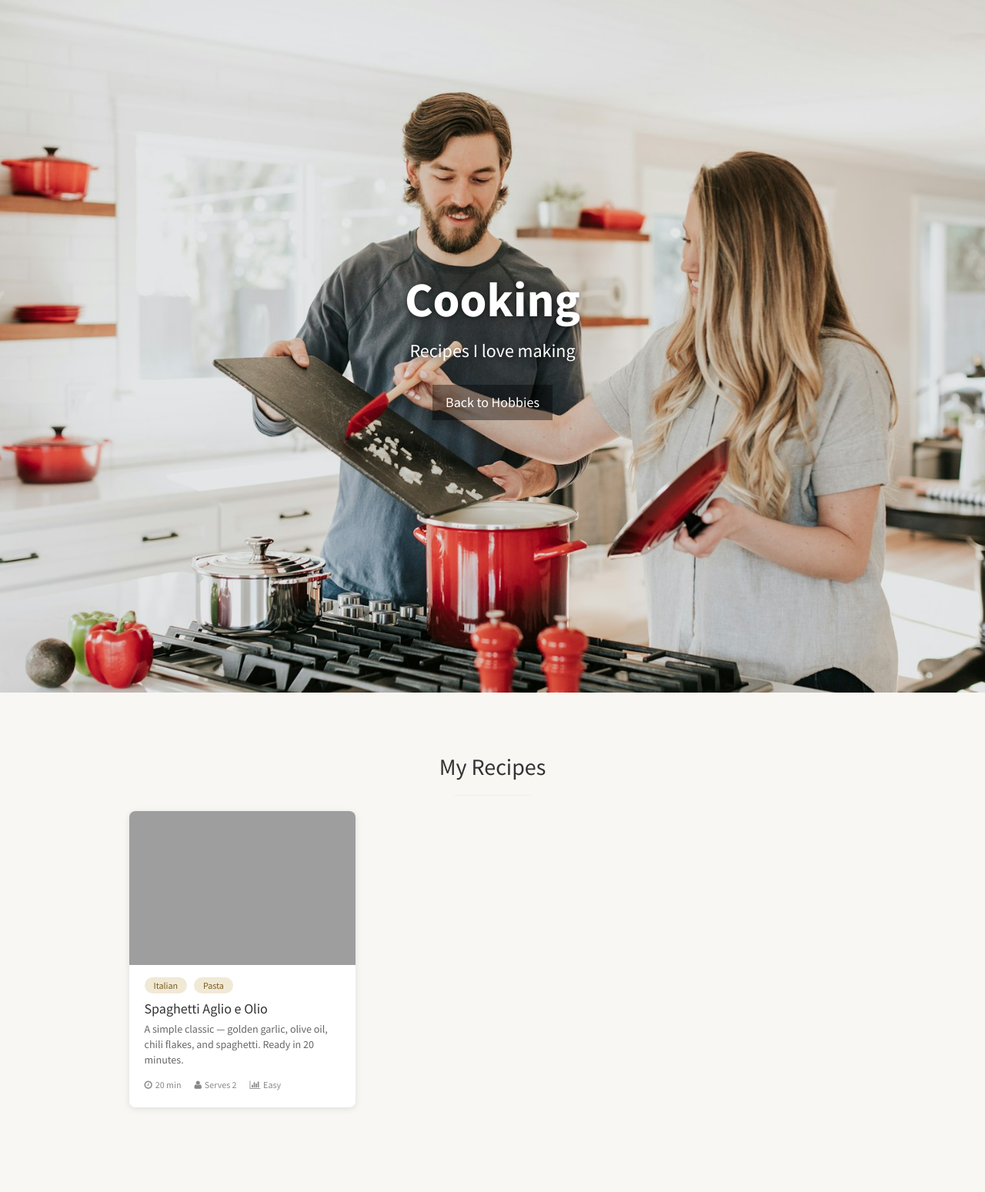
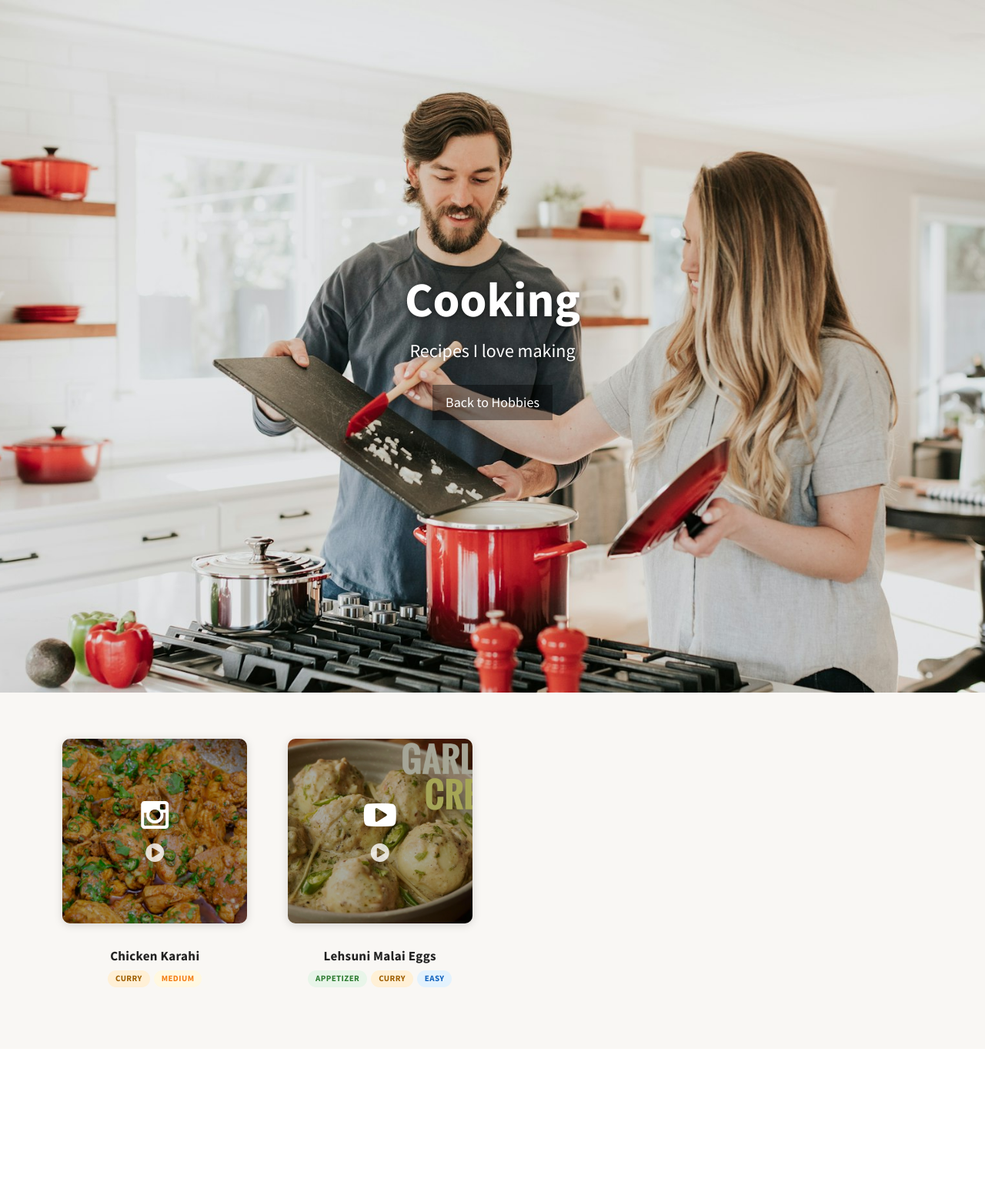
Before and after one commit to HotSushi/hotsushi.github.io, a Jekyll site: the page built from cooking.md, in a window 1280 px wide. Shown: the whole page at 77% size. Built offline with Jekyll 4.4.1, drawn with Linux system fonts in a browser that asks for light colours; after the commit the page ends 1363 px from its top, so only the background shows below that; grey boxes are pictures that could not be loaded.

Commit message:
Add cooking page with Instagram/YouTube reels, tags, and /add-cooking skill
Co-Authored-By: Claude Sonnet 4.6 <noreply@anthropic.com>

```diff
--- a/_config.yml
+++ b/_config.yml
@@ -32,6 +32,11 @@ header_pages:
   - hobbies.md
   - timeline.md
 
+collections:
+  reels:
+    output: true
+    permalink: /cooking/reels/:name/
+
 # Build settings
 markdown: kramdown
 theme: minima
--- a/_includes/timelines/cooking.html
+++ b/_includes/timelines/cooking.html
@@ -9,89 +9,106 @@
     <link href="/assets/hobbies/font-awesome/css/font-awesome.min.css" rel="stylesheet" type="text/css">
     <link href="http://fonts.googleapis.com/css?family=Source+Sans+Pro:300,400,700,300italic,400italic,700italic" rel="stylesheet" type="text/css">
     <style>
-        .recipe-card {
-            cursor: pointer;
-            transition: transform 0.2s, box-shadow 0.2s;
-            margin-bottom: 30px;
-            border-radius: 8px;
-            overflow: hidden;
-            background: #fff;
-            box-shadow: 0 2px 8px rgba(0,0,0,0.10);
-        }
-        .recipe-card:hover {
-            transform: translateY(-4px);
-            box-shadow: 0 8px 24px rgba(0,0,0,0.15);
-        }
-        .recipe-card img {
-            width: 100%;
-            height: 200px;
-            object-fit: cover;
-        }
-        .recipe-card-body {
-            padding: 16px 20px 20px;
-        }
-        .recipe-card-body h4 {
-            margin-top: 0;
-            margin-bottom: 6px;
-        }
-        .recipe-card-body p {
-            color: #666;
-            font-size: 14px;
-            margin-bottom: 12px;
-        }
-        .recipe-meta span {
-            font-size: 12px;
-            color: #888;
-            margin-right: 14px;
-        }
-        .recipe-meta i {
-            margin-right: 4px;
+        .header .text-vertical-center h1,
+        .header .text-vertical-center h3 {
+            color: #fff;
+            text-shadow: 0 2px 8px rgba(0,0,0,0.6);
         }
         .recipes-section {
             background: #f9f7f4;
             padding: 60px 0 80px;
         }
-        .modal-recipe-img {
+        .reel-tile {
+            display: block;
+            text-decoration: none;
+            margin: 0 auto 30px;
+            border-radius: 10px;
+            overflow: hidden;
             width: 100%;
-            max-height: 300px;
-            object-fit: cover;
-            border-radius: 6px;
-            margin-bottom: 20px;
+            max-width: 240px;
+            aspect-ratio: 1 / 1;
+            position: relative;
+            box-shadow: 0 2px 12px rgba(0,0,0,0.15);
+            transition: transform 0.2s, box-shadow 0.2s;
         }
-        .modal-body h5 {
-            margin-top: 20px;
-            margin-bottom: 8px;
-            font-weight: 700;
-            font-size: 15px;
-            text-transform: uppercase;
-            letter-spacing: 0.5px;
-            color: #444;
+        .reel-tile:hover {
+            transform: translateY(-5px);
+            box-shadow: 0 10px 30px rgba(0,0,0,0.22);
         }
-        .modal-body ul {
-            padding-left: 18px;
+        .reel-tile-inner {
+            position: absolute;
+            inset: 0;
+            display: flex;
+            flex-direction: column;
+            align-items: center;
+            justify-content: center;
+            gap: 14px;
         }
-        .modal-body ol {
-            padding-left: 18px;
+        /* thumbnail variant */
+        .reel-tile-inner.has-thumb {
+            background-size: cover;
+            background-position: center;
         }
-        .modal-body li {
-            margin-bottom: 5px;
-            font-size: 14px;
+        .reel-tile-inner.has-thumb::after {
+            content: '';
+            position: absolute;
+            inset: 0;
+            background: rgba(0,0,0,0.35);
         }
-        .header .text-vertical-center h1,
-        .header .text-vertical-center h3 {
+        .reel-tile-inner.has-thumb .platform-icon,
+        .reel-tile-inner.has-thumb .fa-play-circle {
+            position: relative;
+            z-index: 1;
+        }
+        /* platform gradients */
+        .platform-instagram { background: linear-gradient(135deg, #405de6, #5851db, #833ab4, #c13584, #e1306c, #fd1d1d, #f56040, #f77737, #fcaf45, #ffdc80); }
+        .platform-youtube   { background: linear-gradient(135deg, #282828 0%, #ff0000 100%); }
+        .platform-tiktok    { background: linear-gradient(135deg, #010101 0%, #69c9d0 50%, #ee1d52 100%); }
+        .platform-other     { background: linear-gradient(135deg, #2c3e50 0%, #4ca1af 100%); }
+        .platform-icon {
+            font-size: 42px;
             color: #fff;
-            text-shadow: 0 2px 8px rgba(0,0,0,0.6);
+            line-height: 1;
+        }
+        .fa-play-circle {
+            font-size: 28px;
+            color: rgba(255,255,255,0.80);
+        }
+        .reel-title {
+            text-align: center;
+            margin-top: 12px;
+            font-family: 'Source Sans Pro', sans-serif;
+            font-size: 17px;
+            font-weight: 600;
+            color: #222;
+            letter-spacing: 0.3px;
+        }
+        .reel-tags {
+            text-align: center;
+            margin-top: 7px;
+            display: flex;
+            flex-wrap: wrap;
+            justify-content: center;
+            gap: 5px;
         }
         .tag {
             display: inline-block;
-            background: #f0e9d6;
-            color: #7a5c1e;
+            padding: 3px 10px;
             border-radius: 20px;
-            padding: 2px 12px;
-            font-size: 12px;
-            margin-right: 6px;
-            margin-bottom: 10px;
+            font-size: 11px;
+            font-weight: 600;
+            letter-spacing: 0.4px;
+            text-transform: uppercase;
+            font-family: 'Source Sans Pro', sans-serif;
         }
+        /* category tags */
+        .tag-curry     { background: #fff0d6; color: #a05f00; }
+        .tag-appetizer { background: #e8f5e9; color: #2e7d32; }
+        .tag-dessert   { background: #fce4ec; color: #c62828; }
+        /* difficulty tags */
+        .tag-easy   { background: #e3f2fd; color: #1565c0; }
+        .tag-medium { background: #fff8e1; color: #f57f17; }
+        .tag-hard   { background: #fbe9e7; color: #bf360c; }
     </style>
 </head>
 <body>
@@ -108,96 +125,44 @@
     <section class="recipes-section">
         <div class="container">
             <div class="row">
-                <div class="col-lg-10 col-lg-offset-1">
-                    <h2 class="text-center">My Recipes</h2>
-                    <hr class="small">
-                    <div class="row" id="recipe-cards">
-
-                        <!-- Card: Spaghetti Aglio e Olio -->
-                        <div class="col-md-4">
-                            <div class="recipe-card" data-toggle="modal" data-target="#recipeModal"
-                                 data-recipe="aglio-olio">
-                                <img src="https://images.unsplash.com/photo-1621996346565-e3dbc646d9a9?w=600&q=80"
-                                     alt="Spaghetti Aglio e Olio">
-                                <div class="recipe-card-body">
-                                    <span class="tag">Italian</span>
-                                    <span class="tag">Pasta</span>
-                                    <h4>Spaghetti Aglio e Olio</h4>
-                                    <p>A simple classic — golden garlic, olive oil, chili flakes, and spaghetti. Ready in 20 minutes.</p>
-                                    <div class="recipe-meta">
-                                        <span><i class="fa fa-clock-o"></i>20 min</span>
-                                        <span><i class="fa fa-user"></i>Serves 2</span>
-                                        <span><i class="fa fa-bar-chart"></i>Easy</span>
-                                    </div>
-                                </div>
-                            </div>
+                {% for reel in site.reels %}
+                {% assign platform_class = 'platform-other' %}
+                {% assign platform_icon  = 'fa-film' %}
+                {% if reel.platform == 'instagram' %}
+                    {% assign platform_class = 'platform-instagram' %}
+                    {% assign platform_icon  = 'fa-instagram' %}
+                {% elsif reel.platform == 'youtube' %}
+                    {% assign platform_class = 'platform-youtube' %}
+                    {% assign platform_icon  = 'fa-youtube-play' %}
+                {% elsif reel.platform == 'tiktok' %}
+                    {% assign platform_class = 'platform-tiktok' %}
+                    {% assign platform_icon  = 'fa-music' %}
+                {% endif %}
+                <div class="col-xs-6 col-sm-4 col-md-3 text-center">
+                    <a href="{{ reel.url }}" class="reel-tile">
+                        {% if reel.thumbnail %}
+                        <div class="reel-tile-inner has-thumb {{ platform_class }}"
+                             style="background-image: url('{{ reel.thumbnail }}');">
+                        {% else %}
+                        <div class="reel-tile-inner {{ platform_class }}">
+                        {% endif %}
+                            <i class="fa {{ platform_icon }} platform-icon"></i>
+                            <i class="fa fa-play-circle"></i>
                         </div>
-                        <!-- /Card -->
-
+                    </a>
+                    {% if reel.title %}<div class="reel-title">{{ reel.title }}</div>{% endif %}
+                    {% if reel.tags %}
+                    <div class="reel-tags">
+                        {% for tag in reel.tags %}
+                        <span class="tag tag-{{ tag }}">{{ tag }}</span>
+                        {% endfor %}
                     </div>
+                    {% endif %}
                 </div>
+                {% endfor %}
             </div>
         </div>
     </section>
 
-    <!-- Recipe Modal -->
-    <div class="modal fade" id="recipeModal" tabindex="-1" role="dialog">
-        <div class="modal-dialog modal-lg" role="document">
-            <div class="modal-content">
-                <div class="modal-header">
-                    <button type="button" class="close" data-dismiss="modal"><span>&times;</span></button>
-                    <h4 class="modal-title" id="modalTitle"></h4>
-                </div>
-                <div class="modal-body" id="modalBody"></div>
-            </div>
-        </div>
-    </div>
-
-    <script src="/assets/hobbies/js/jquery.js"></script>
-    <script src="/assets/hobbies/js/bootstrap.min.js"></script>
-    <script>
-        var recipes = {
-            "aglio-olio": {
-                title: "Spaghetti Aglio e Olio",
-                image: "https://images.unsplash.com/photo-1621996346565-e3dbc646d9a9?w=900&q=80",
-                tags: ["Italian", "Pasta", "20 min", "Easy"],
-                description: "One of Italy's most beloved pasta dishes — just a handful of pantry staples, but the technique makes all the difference. The key is toasting the garlic low and slow so it turns golden and nutty, never bitter.",
-                ingredients: [
-                    "300g spaghetti",
-                    "6 cloves garlic, thinly sliced",
-                    "80ml extra-virgin olive oil",
-                    "1 tsp red chili flakes (adjust to taste)",
-                    "A large handful of fresh parsley, roughly chopped",
-                    "Salt & black pepper",
-                    "Parmesan to serve (optional)"
-                ],
-                steps: [
-                    "Cook spaghetti in well-salted boiling water until just al dente. Reserve 1 cup of pasta water before draining.",
-                    "While pasta cooks, heat olive oil in a large skillet over medium-low. Add garlic slices and cook gently for 4–5 minutes until golden and fragrant. Don't rush this — burnt garlic will turn the dish bitter.",
-                    "Add chili flakes to the oil, stir for 30 seconds.",
-                    "Add drained pasta directly to the skillet. Add a splash of pasta water and toss vigorously to emulsify the sauce and coat every strand.",
-                    "Remove from heat, stir in parsley, and season with salt and black pepper.",
-                    "Serve immediately with a drizzle of extra olive oil and Parmesan if desired."
-                ]
-            }
-        };
-
-        $('.recipe-card').on('click', function() {
-            var key = $(this).data('recipe');
-            var r = recipes[key];
-            $('#modalTitle').text(r.title);
-            var tagsHtml = r.tags.map(function(t) { return '<span class="tag">' + t + '</span>'; }).join('');
-            var ingredientsHtml = r.ingredients.map(function(i) { return '<li>' + i + '</li>'; }).join('');
-            var stepsHtml = r.steps.map(function(s) { return '<li>' + s + '</li>'; }).join('');
-            $('#modalBody').html(
-                '<img class="modal-recipe-img" src="' + r.image + '" alt="' + r.title + '">' +
-                '<div>' + tagsHtml + '</div>' +
-                '<p>' + r.description + '</p>' +
-                '<h5>Ingredients</h5><ul>' + ingredientsHtml + '</ul>' +
-                '<h5>Steps</h5><ol>' + stepsHtml + '</ol>'
-            );
-        });
-    </script>
-
 </body>
 </html>
```
Also changed, not shown: _layouts/reel.html (added, +59 -0 lines), _reels/DZc50UHIW4o.md (added, +10 -0 lines), _reels/WnfzPwgPUro.md (added, +9 -0 lines), .claude/commands/add-cooking.md (added), assets/hobbies/img/chicken-karahi.jpg (added), assets/hobbies/img/lehsuni-malai-eggs.jpg (added).
